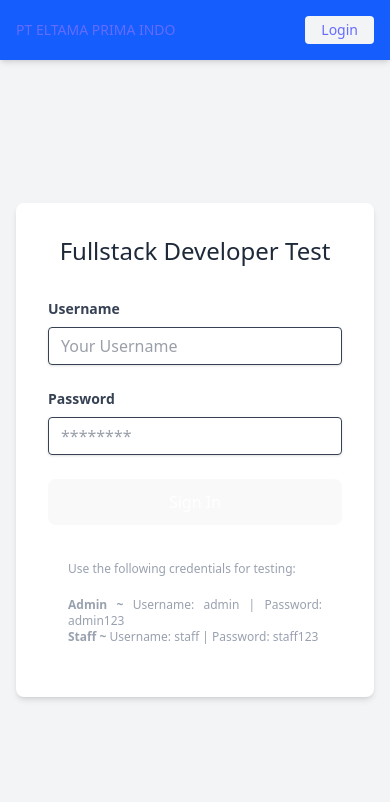
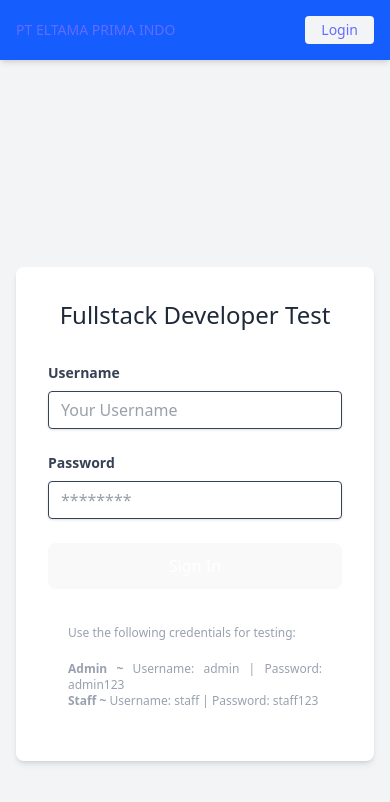
Before and after one commit to Delos-343/PT-Eltama-Prima-Indo, a React (Vite) app: page /login in a window 390 px wide. Shown: the top 802 px of the page. Built offline with nearby package versions, Linux system fonts and the light colour scheme; no server answers.

Commit message:
Responsive layout fixes

```diff
--- a/src/App.jsx
+++ b/src/App.jsx
@@ -12,7 +12,7 @@ function App() {
      <>
         <div className="min-h-screen bg-gray-100">
           <Navbar />
-          <div className="max-w-screen-xl mx-auto px-4 py-8">
+          <div className="container mx-auto px-4 py-8">
             <Routes>
               <Route path="/login" element={ <Login /> } />
               <Route path="/catalog" element={
--- a/src/components/Login.jsx
+++ b/src/components/Login.jsx
@@ -5,7 +5,6 @@ import { loginUser } from '../services/api';
 import { AuthContext } from '../context/AuthContext';
 
 const Login = () => {
-
   const [formData, setFormData] = useState({
     username: '',
     password: '',
@@ -23,7 +22,6 @@ const Login = () => {
   };
 
   const handleSubmit = async (e) => {
-
     e.preventDefault();
     setIsLoading(true);
 
@@ -40,7 +38,7 @@ const Login = () => {
   };
 
   return (
-    <div className="flex justify-center items-center h-screen -mt-16">
+    <div className="flex justify-center items-center min-h-screen bg-gray-100">
       <div className="w-full max-w-md bg-white rounded-lg shadow-md p-8">
         <h2 className="text-2xl font-extralight text-center text-gray-800 mb-8">
           Fullstack Developer Test
@@ -94,8 +92,8 @@ const Login = () => {
           </div>
           <div className="mt-4 p-5 text-gray-400 text-xs text-justify">
             <p className="mb-5">Use the following credentials for testing:</p>
-            <p><strong> Admin ~ </strong> Username: admin | Password: admin123</p>
-            <p><strong> Staff ~ </strong> Username: staff | Password: staff123</p>
+            <p><strong>Admin ~</strong> Username: admin | Password: admin123</p>
+            <p><strong>Staff ~</strong> Username: staff | Password: staff123</p>
           </div>
         </form>
       </div>
```
